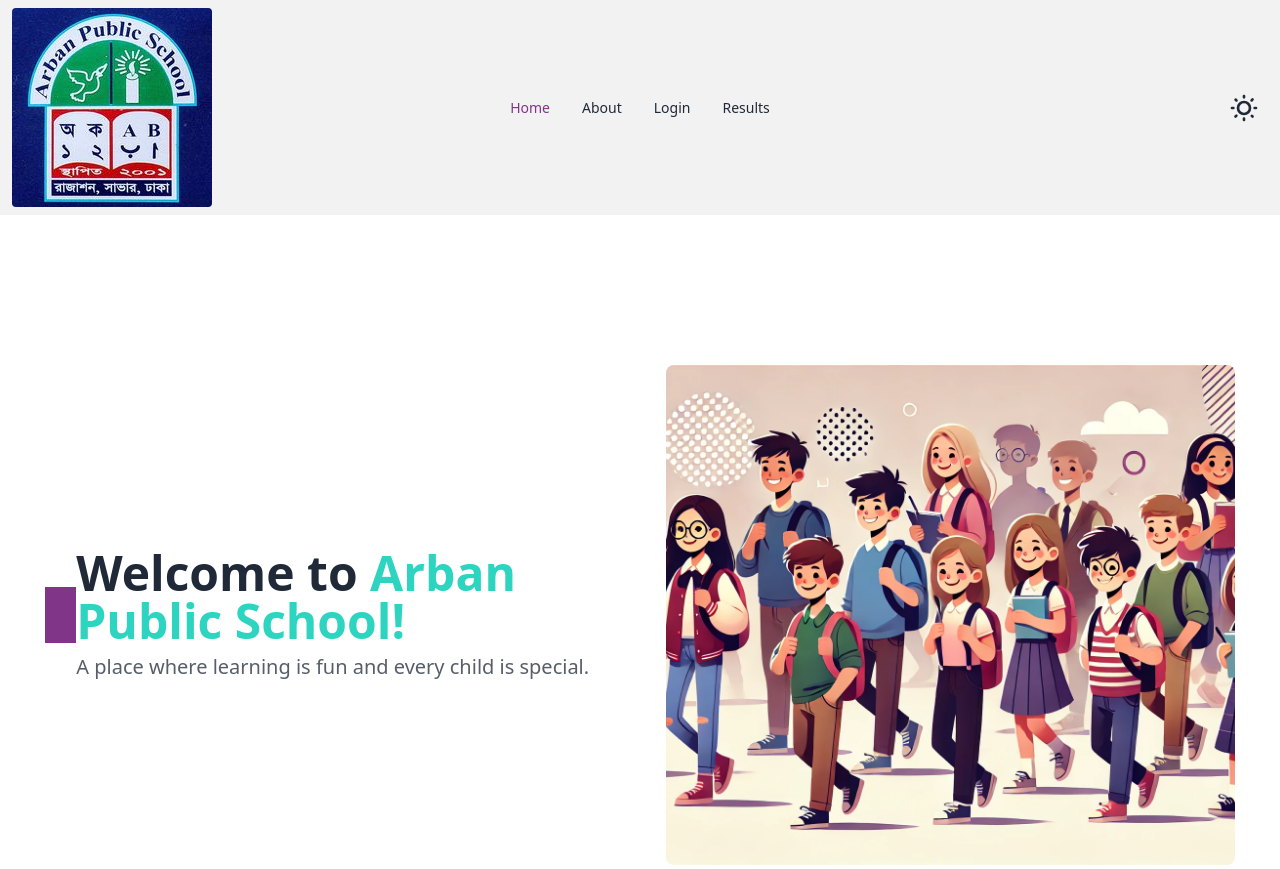
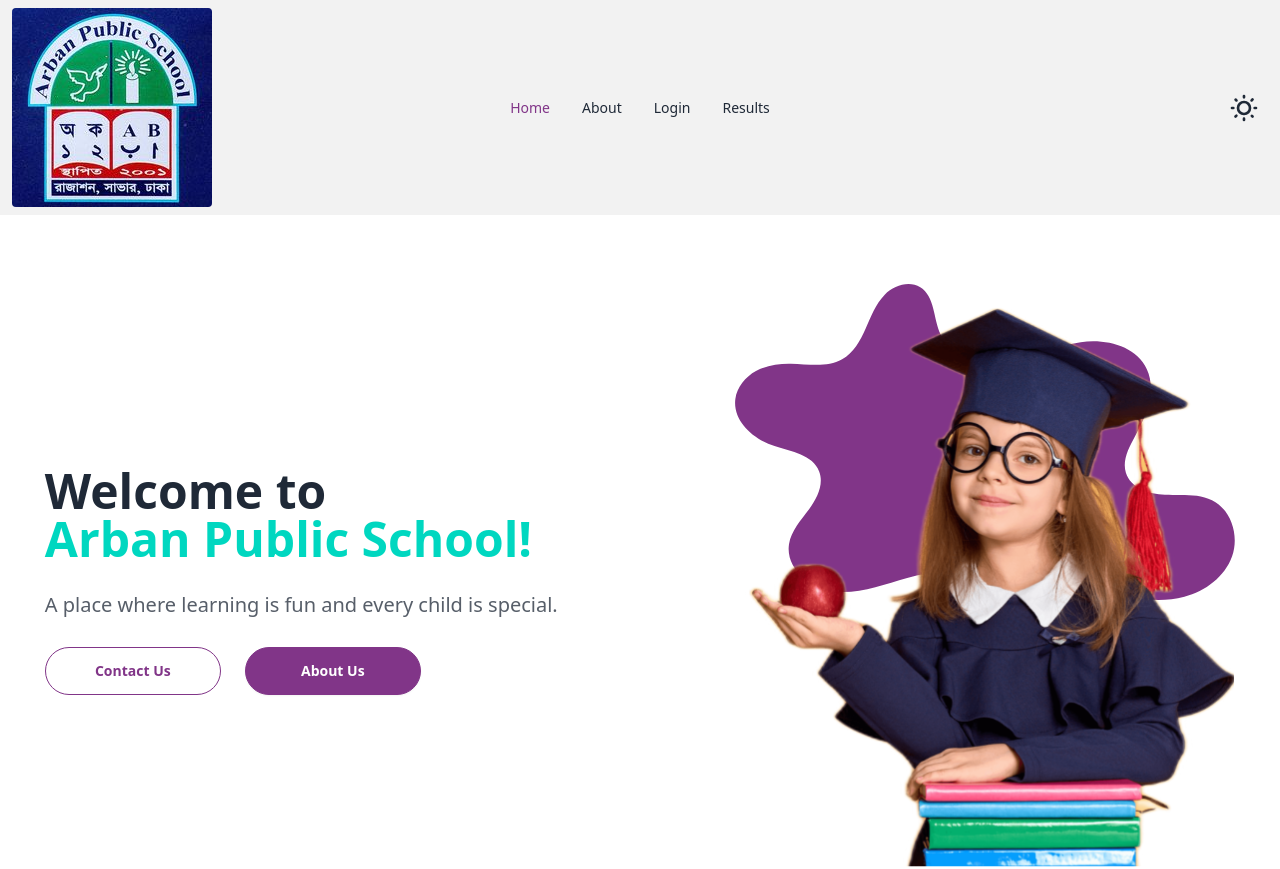
Before and after one commit to misbahulhoq/arbanpublicschool, a Next.js app: page / in a window 1280 px wide. Shown: the top 869 px of the page. Built offline with nearby package versions, Linux system fonts and the light colour scheme; no server answers.

Commit message:
updated hero section design

```diff
--- a/src/app/globals.css
+++ b/src/app/globals.css
@@ -17,3 +17,7 @@ p {
   max-width: 1440px;
   margin-inline: auto;
 }
+
+.btn {
+  border-radius: 9999px;
+}
--- a/src/components/home/Hero.tsx
+++ b/src/components/home/Hero.tsx
@@ -3,26 +3,52 @@ import React from "react";
 
 const HeroSection = () => {
   return (
-    <section className="container-center flex min-h-screen items-center">
-      <div className="h-14 w-12 bg-primary"></div>
-      <div className="grid items-center gap-5 lg:grid-cols-2">
+    <section className="container-center flex items-center py-10 lg:min-h-[calc(100vh-68px)] lg:py-0">
+      <div className="grid flex-grow items-center justify-between gap-5 lg:grid-cols-2">
         <div className="left-content space-y-2">
           <h2 className="text-4xl font-extrabold lg:text-5xl">
-            Welcome to{" "}
-            <span className="text-teal-400">Arban Public School!</span>
+            Welcome to <br />{" "}
+            <span className="text-accent">Arban Public School!</span>
           </h2>
-          <p>A place where learning is fun and every child is special.</p>
+          <p className="pb-5 pt-5">
+            A place where learning is fun and every child is special.
+          </p>
+
+          <div className="button-wrapper flex items-center gap-6">
+            <button className="btn btn-outline btn-primary w-44">
+              Contact Us
+            </button>
+            <button className="btn btn-primary w-44">About Us</button>
+          </div>
         </div>
 
-        <div className="right-content img-wrapper">
-          <Image
+        <div className="right-content img-wrapper justify-self-end">
+          <div className="absolute bottom-[200px] z-[1]">
+            <Image
+              src={`/illustrators/hero-vector.svg`}
+              alt=""
+              height={200}
+              width={500}
+              className=""
+            />
+          </div>
+          <div className="relative z-[2]">
+            <Image
+              src={`/illustrators/Placeholder.svg`}
+              alt=""
+              height={200}
+              width={500}
+              className=""
+            />
+          </div>
+          {/* <Image
             // src={`/illustrators/students.png`}
             src={`/illustrators/hero.webp`}
             alt="Arban Public Schools Students Illustration"
             height={100}
             width={500}
             className="h-[500px] w-full rounded-lg object-cover"
-          />
+          /> */}
         </div>
       </div>
     </section>
```
